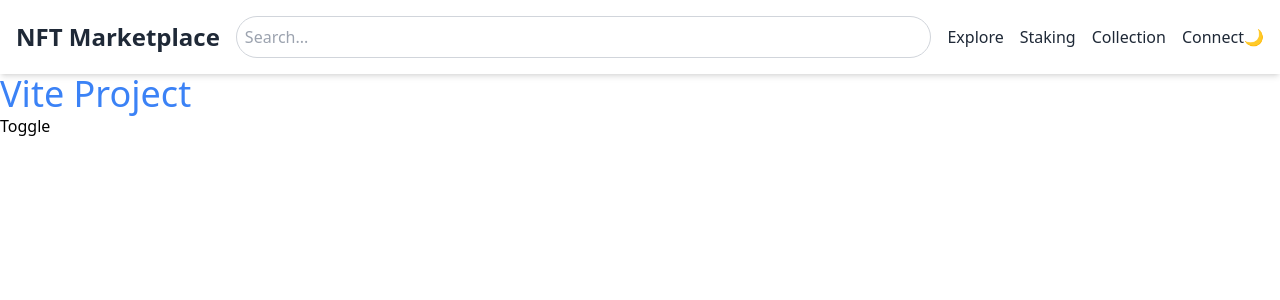
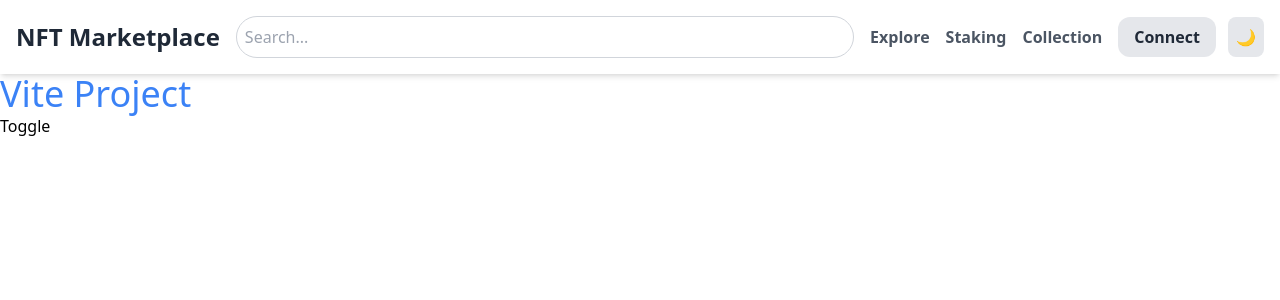
Before and after one commit to Omokami/nft-marketplace-app, a React (Vite) app: page / in a window 1280 px wide. Shown: the top 300 px of the page. Built offline with nearby package versions, Linux system fonts and the light colour scheme.

Commit message:
Update header.css
Co-Authored-By: Goldstar56 <191459902+goldstar56@users.noreply.github.com>

```diff
--- a/src/components/header.css
+++ b/src/components/header.css
@@ -22,7 +22,7 @@
     @apply hidden md:flex space-x-4 items-center;
 }
 
-/* .menu-item {
+.menu-item {
     @apply hover:text-blue-500 text-gray-600 dark:text-gray-400 font-bold;
 }
 
@@ -32,4 +32,4 @@
 
 .theme-btn {
     @apply hidden md:block p-2 rounded-lg hover:bg-gray-300 bg-gray-200 dark:bg-gray-700 dark:hover:bg-gray-600 dark:text-white ml-3;
-} */
+}
```
